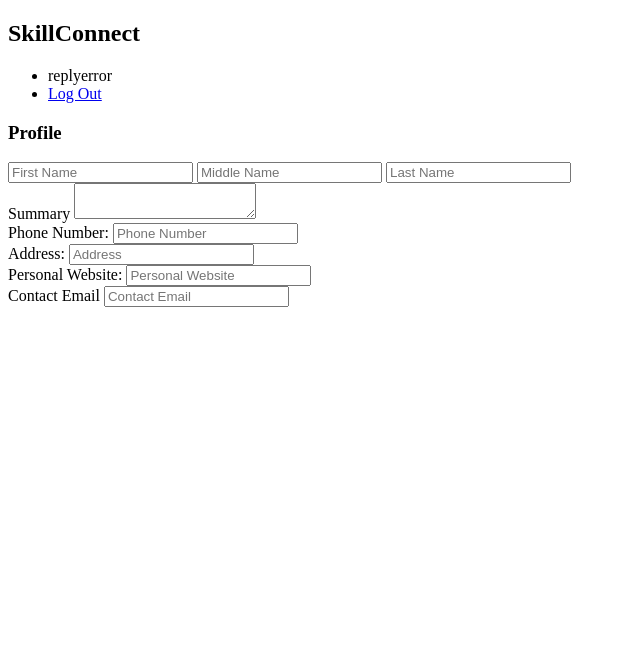
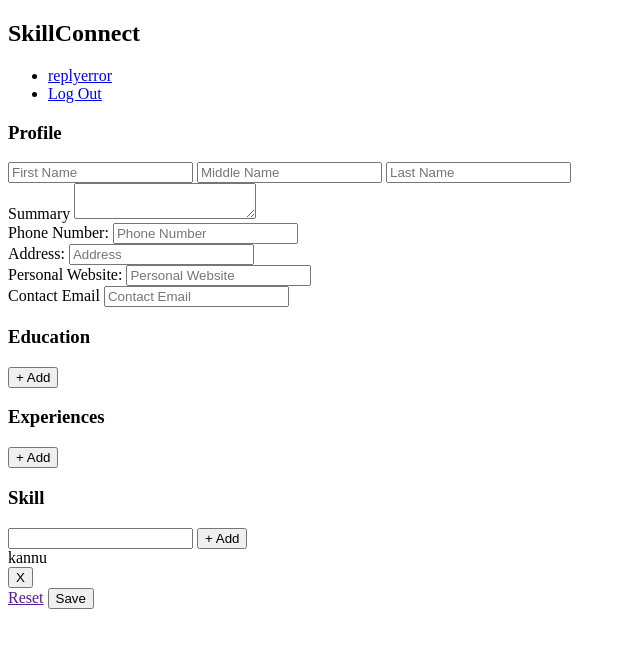
Before and after one commit to madhushree-balu/SkillConnect, a Flask app: page /profile in a window 1280 px wide. Shown: the top 648 px of the page, without its empty margins (0-640 px from the left). Run offline with Flask 3, Linux system fonts and the light colour scheme; a user stored in the database is signed in; data comes from the database, SQL or seed files in the repository; both versions use the stored data as it was after the commit; data that the repository does not hold is empty.

Commit message:
Changes to be committed: 	modified:   blueprints/api.py 	new file:   static/profile.js 	modified:   storage.sqlite3 	modified:   templates/base.html 	modified:   templates/profile.html

```diff
--- /dev/null
+++ b/static/profile.js
@@ -0,0 +1,62 @@
+function addSkill() {
+    var newSkill = document.getElementById("newSkill");
+    var skill = newSkill.value.trim();
+
+    if (skill === "") {
+        return;
+    }
+
+    var skillContainer = document.querySelector("#skills .container");
+    var newSkillElement = document.createElement("div");
+    newSkillElement.className = "skillField";
+
+    fetch("/api/skills/add", {
+        method: "POST",
+        headers: {
+            "Content-Type": "application/json"
+        },
+        body: JSON.stringify({
+            skill: skill
+        })
+
+    }).then(function (response) {
+        data = response.json();
+        return data;
+    }).then(function (data) {
+        if (data["success"] == false) {
+            alert(data["error"]);
+            return;
+        }
+        var newSkillId = data["skillId"];
+        newSkillElement.setAttribute("skillId", newSkillId);
+        newSkillElement.innerHTML = `
+            <span>${ skill }<span/>
+            <div class="skillRemove">
+                <button class="removeSkill" skillId="${ newSkillId }">X</button>
+            </div>
+        `;
+        skillContainer.appendChild(newSkillElement);
+    })
+}
+
+
+function removeSkill(e) {
+    var skillId = e.getAttribute("skillId");
+    fetch("/api/skills/remove", {
+        method: "POST",
+        headers: {
+            "Content-Type": "application/json"
+        },
+        body: JSON.stringify({
+            skillId: skillId
+        })
+    }).then(response => {
+        response.json().then(json => {
+            if (json["success"] == false) {
+                alert(json["error"]);
+                return;
+            }
+            e.parentNode.parentNode.remove();
+        })
+    })
+}
--- a/templates/base.html
+++ b/templates/base.html
@@ -10,7 +10,7 @@
         <h1>SkillConnect</h1>
         <ul>
             {% if "username" in session %}
-            <li><span>{{ session['username'] }}</span>
+            <li><a href="{{ url_for('profile') }}">{{ session['username'] }}</a>
             <li><a href="{{ url_for('auth.logout') }}">Log Out</a>
                 {% else %}
             <li><a href="{{ url_for('auth.signup') }}">Signin</a>
--- a/templates/profile.html
+++ b/templates/profile.html
@@ -40,5 +40,97 @@
 
     </section>
 
+    <section id="educations">
+        <div class="top">
+            <h1>Education</h1>
+            <button id="addEducation">+ Add</button>
+        </div>
+
+        <div class="container">
+            {%  for education in educations %}
+            <div class="educationField" educationId="{{ education.educationId }}">
+                <div class="removeBtn">
+                    <button class="removeEducation" educationId="{{ education.educationId }}">Remove</button>
+                </div>
+                <div class="container">
+                    <div class="degreeMark">
+                        <input type="text" class="school" value="{{ education.school }}" placeholder="School" />
+                        <input type="text" class="degree" value="{{ education.degree }}" placeholder="Degree" />
+                        <input type="text" class="fieldOfStudy" value="{{ education.fieldOfStudy }}" placeholder="Field Of Study" />
+                    </div>
+                    <div class="dates">
+                        <input type="date" name="startDate" class="startDate" value="{{ education.startDate }}" />
+                        <input type="date" name="endDate" class="endDate" value="{{ education.endDate }}" />
+                    </div>
+                    <input type="number" name="cgpa" class="cgpa" value="{{ education.cgpa }}" placeholder="CGPA" />
+                </div>
+            </div>
+            {% endfor %}
+        </div>
+
+        </section>
+
+        <section id="experiences">
+        <div class="top">
+            <h1>Experiences</h1>
+            <button id="addExperience">+ Add</button>
+        </div>
+
+        <div class="container">
+            {% for experience in experiences %}
+                <div class="experienceField" experienceId="{{ experience.experienceId }}">
+                    <div class="removeBtn">
+                        <button class="removeExperience" experienceId="{{ experience.experienceId }}">Remove</button>
+                    </div>
+                    <div class="container">
+                        <div class="companyRole">
+                            <input type="text" class="company" value="{{ experience.company }}" placeholder="Company" />
+                            <input type="text" class="position" value="{{ experience.position }}" placeholder="Position" />
+                        </div>
+                        <div class="dates">
+                            <input type="date" name="startDate" class="startDate" value="{{ experience.startDate }}" />
+                            <input type="date" name="endDate" class="endDate" value="{{ experience.endDate }}" />
+                        </div>
+                        <textarea name="description" class="description">
+                            "{{ experience.description }}"
+                        </textarea>
+                    </div>
+                </div>
+            {% endfor %}
+        </div>
+    </section>
+
+    <section id="skills">
+        <div class="top">
+            <h1>Skill</h1>
+            <div>
+                <input type="text" name="newSkill" id="newSkill">
+                <button id="addSkill" onclick="addSkill()">+ Add</button>
+            </div>
+        </div>
+
+        <div class="container">
+            {% for skill in skills %}
+                <div class="skillField" skillId="{{ skill.skillId }}">
+                    <span>{{ skill.skill }}</span>
+                    <div class="skillRemove">
+                        <button class="removeSkill" skillId="{{ skill.skillId }}" onclick="removeSkill(this)">X</button>
+                    </div>
+                </div>
+            {% endfor %}
+        </div>
+
+    </section>
+
+    <section id="options">
+        <a href="" target="_self">Reset</a>
+        <button id="saveAll">Save</button>
+    </section>
+
 
 {% endblock %}
+
+
+{% block scripts %}
+    <script src="{{ url_for('static', filename='profile.js') }}"></script>
+{% endblock %}
```
Also changed, not shown: blueprints/api.py (+42 -0 lines), storage.sqlite3.
